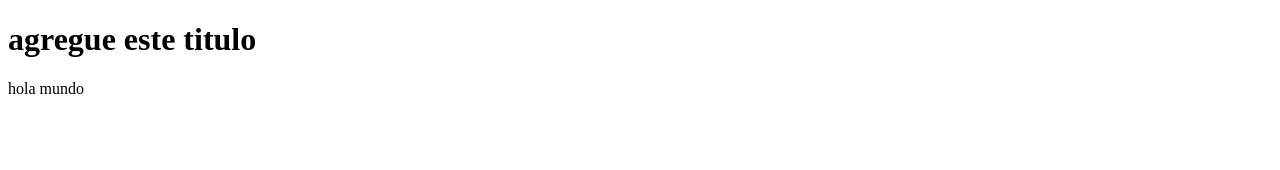
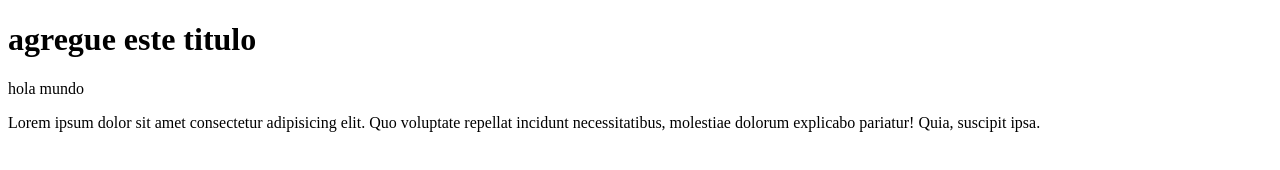
Before and after one commit to Mariocanedo/repaso2, a plain HTML site: page Desktop/git repaso/index.html in a window 1280 px wide. Drawn offline with Linux system fonts and the light colour scheme.

Commit message:
agregamos un lorem

```diff
--- a/Desktop/git repaso/index.html
+++ b/Desktop/git repaso/index.html
@@ -10,6 +10,7 @@
 
     <h1> agregue este titulo</h1>
     <p>hola mundo</p>
+    <p>Lorem ipsum dolor sit amet consectetur adipisicing elit. Quo voluptate repellat incidunt necessitatibus, molestiae dolorum explicabo pariatur! Quia, suscipit ipsa.</p>
 
 </body>
 </html>
```
